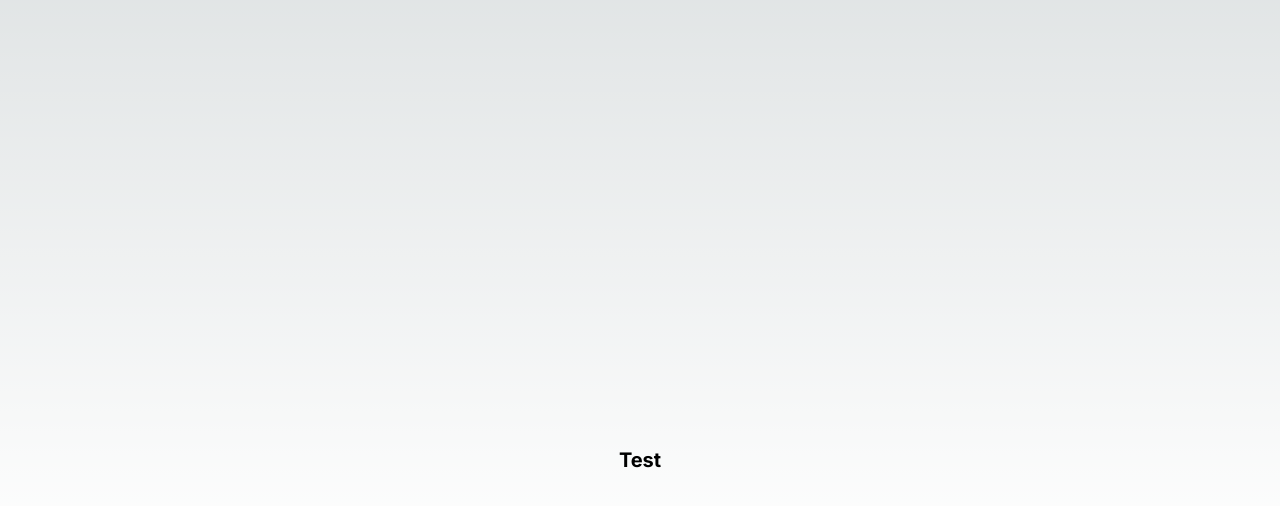
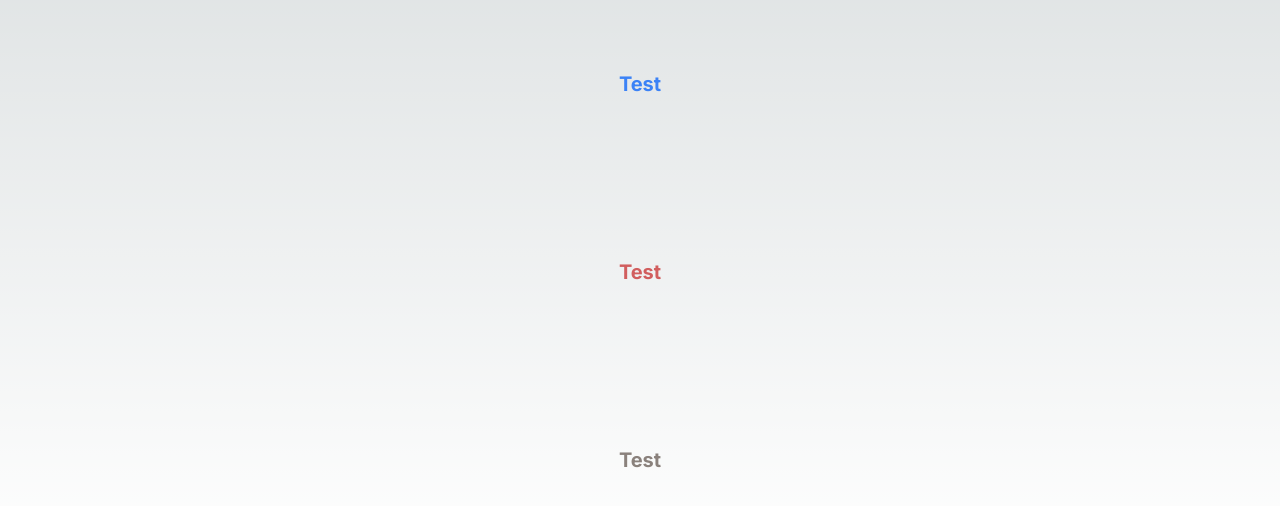
Before and after one commit to Piinxluna/ES-Smeow-Home, a Next.js app in the folder smeow-home/: page / in a window 1280 px wide. Shown: the part 230-736 px from the top of the page. Built offline with nearby package versions, Linux system fonts and the light colour scheme.

Commit message:
test color

```diff
--- a/smeow-home/src/app/page.tsx
+++ b/smeow-home/src/app/page.tsx
@@ -4,7 +4,9 @@
   return (
     <main className='flex min-h-screen flex-col items-center justify-between p-24'>
       <Button variant='outline'>click me</Button>
-      <p className='text-xl font-bold text-blue'>Test</p>
+      <p className='text-xl font-bold text-blue-500'>Test</p>
+      <p className='text-xl font-bold text-ered-100'>Test</p>
+      <p className='text-xl font-bold text-lightgray1'>Test</p>
     </main>
   )
 }
```
